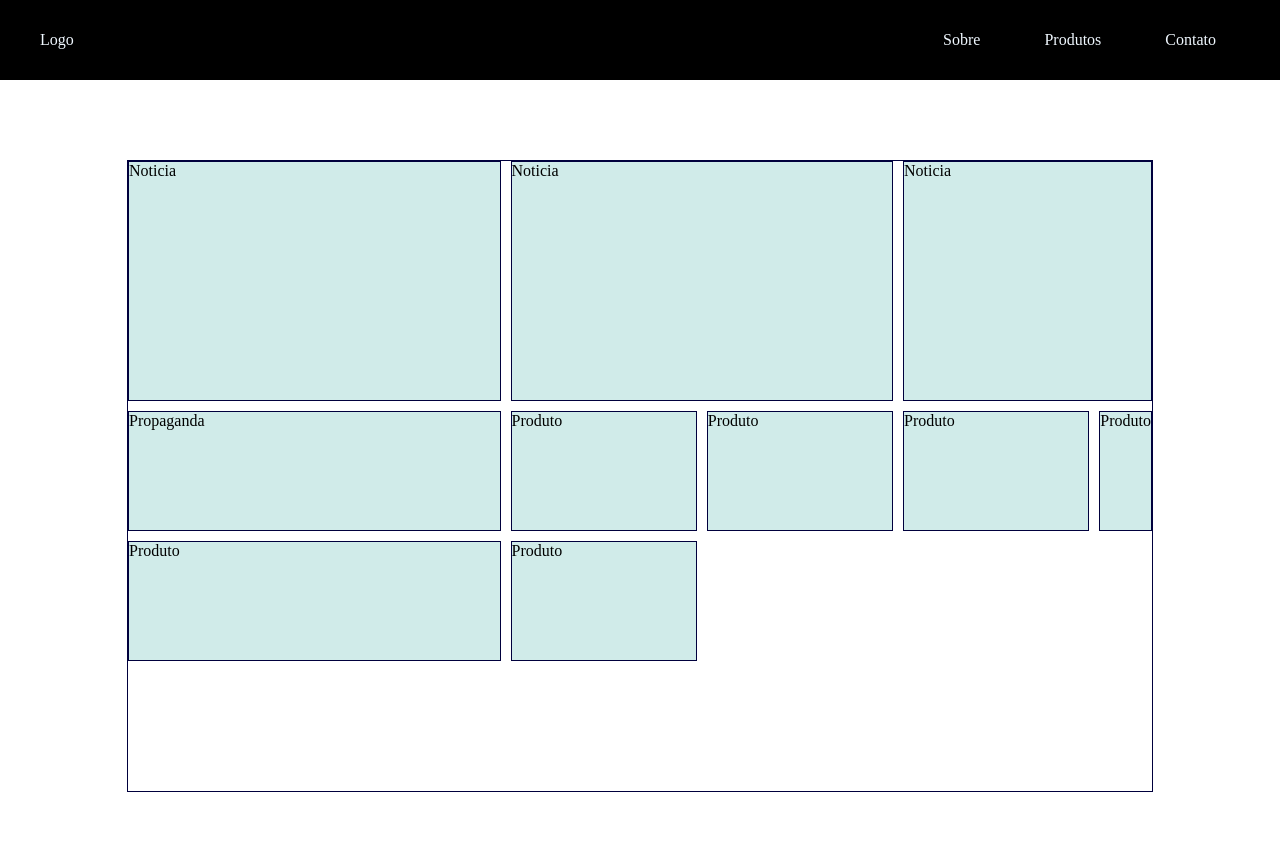
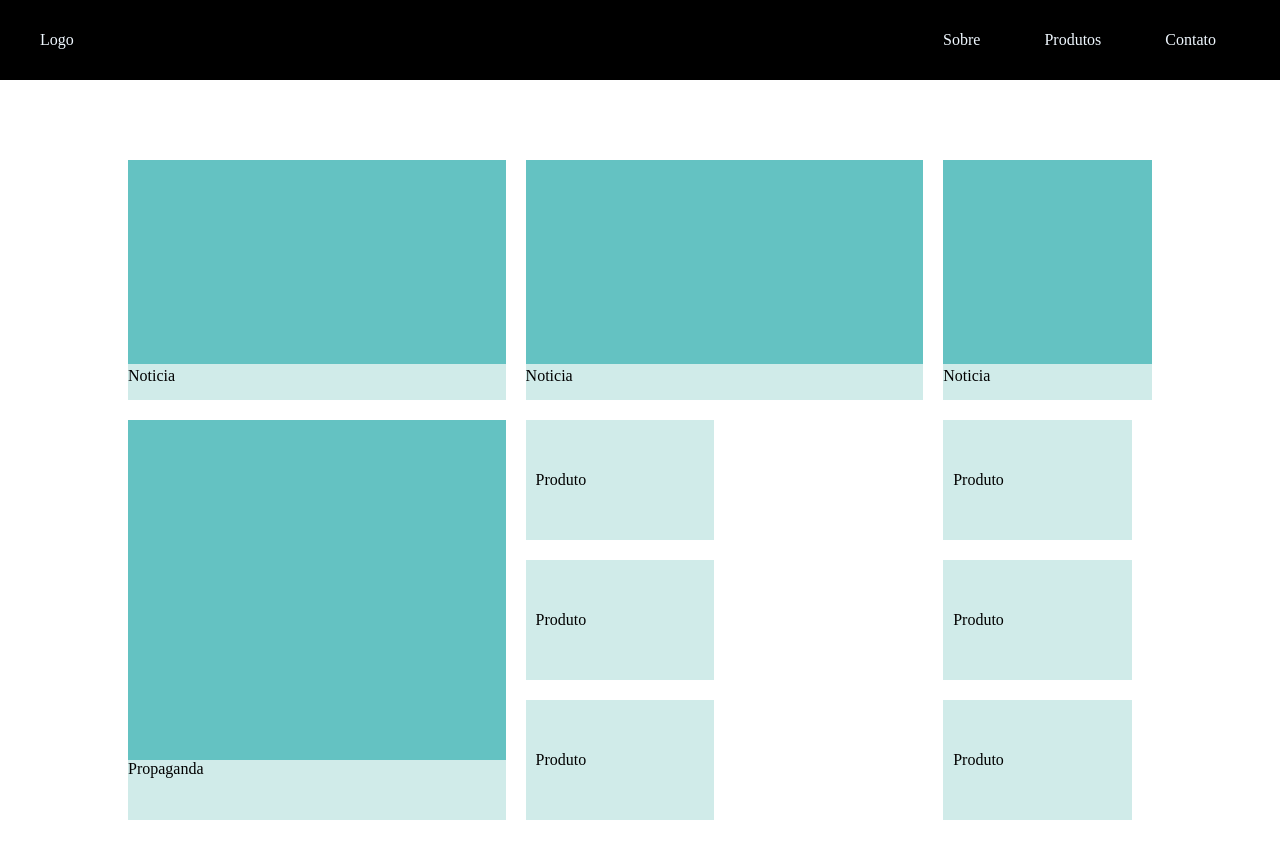
Before and after one commit to MatheusxNunes/aprendendo-grid, a plain HTML site: page atividade.html in a window 1280 px wide. Drawn offline with Linux system fonts and the light colour scheme.

Commit message:
terminando o css

```diff
--- a/atividade.css
+++ b/atividade.css
@@ -28,19 +28,17 @@ nav{
     background-color: gray;
 }
 
-div{
-    border: 1px solid rgb(0, 0, 61);
-}
 .container > div{
     background-color: rgb(208, 235, 233);
 }
+
 .container{
    display: grid;
    grid-template-columns: 2fr repeat(3, 1fr);
    grid-template-rows: 30vh repeat(3, 15vh);
    width: 80vw;
    margin: 10vh auto;
-   gap: 10px;
+   gap: 20px;
 }
 
 .item1{
@@ -58,32 +56,71 @@ div{
     grid-column: 4/6;
 }
 
-
-
-/*.item1{
-    background-color: gray;
-    grid-row-start: 1;
-    grid-row-end: 3;
-    grid-column-start: 1;
-    grid-column-end: 2;
+.item4{
+    grid-column: 1/2;
+    grid-row: 2/-1;
 }
 
-.item2{
-    background-color: gray;
-    grid-row-start: 1 ;
-    grid-row-end:  3;
-    grid-column-start: 2;
-    grid-column-end: 3;
+.item5{
+    grid-row: 2/3;
+    grid-column: 2/3;
+    display: flex;
+    align-items: center;
+    gap: 10px;
 }
 
-.item3{
-    background-color: gray;
-    grid-row-start: 1 ;
-    grid-row-end: 3;
-    grid-column-start: 3;
-    grid-column-end: 4;
+.item6{
+    grid-row: 3/4;
+    grid-column: 2/3;
+    display: flex;
+    align-items: center;
+    gap: 10px;
 }
 
-.item4{
-    background-color: aqua;
-}/*
+.item7{
+    grid-row: 4/5;
+    grid-column: 2/3;
+    display: flex;
+    align-items: center;
+    gap: 10px;
+}
+
+.item8{
+    grid-row: 2/3;
+    grid-column: 4/5;
+    display: flex;
+    align-items: center;
+    gap: 10px;
+}
+
+.item9{
+    grid-row: 3/4 ;
+    grid-column: 4/5;
+    display: flex;
+    align-items: center;
+    gap: 10px;
+}
+
+.item10{
+    grid-row: 4/5;
+    grid-column: 4/5;
+    display: flex;
+    align-items: center;
+    gap: 10px;
+}
+
+.texto{
+    margin-top: 3px;
+}
+
+.imagem{
+    background-color:rgb(100, 194, 194);
+    width: 100%;
+    height: 85%
+}
+
+.produto{
+    height: 100%;
+    width: 45%;
+    background-color:rgb(103, 192, 192);
+}
--- a/atividade.html
+++ b/atividade.html
@@ -17,16 +17,50 @@
     </header>
 
     <div class="container">
-        <div class="item1">Noticia</div>
-        <div class="item2">Noticia</div>
-        <div class="item3">Noticia</div>
-        <div class="item4">Propaganda</div>
-        <div class="item5">Produto</div>
-        <div class="item6">Produto</div>
-        <div class="item7">Produto</div>
-        <div class="item8">Produto</div>
-        <div class="item9">Produto</div>
-        <div class="item10">Produto</div>
+        <div class="item1">
+            <div class="imagem"></div>
+            <div class="texto">Noticia</div>
+        </div>
+
+        <div class="item2">
+            <div class="imagem"></div>
+            <div class="texto">Noticia</div>
+        </div>
+
+        <div class="item3">
+            <div class="imagem"></div>
+            <div class="texto">Noticia</div>
+        </div>
+
+        <div class="item4">
+            <div class="imagem"></div>
+            <div class="texto-propaganda">Propaganda</div>
+        </div>
+
+        <div class="item5">
+            <div class="Produto"></div>
+            <div class="texto-produto">Produto</div>
+        </div>
+        <div class="item6">
+            <div class="Produto"></div>
+            <div class="texto-produto">Produto</div>
+        </div>
+        <div class="item7">
+            <div class="Produto"></div>
+            <div class="texto-produto">Produto</div>
+        </div>
+        <div class="item8">
+            <div class="Produto"></div>
+            <div class="texto-produto">Produto</div>
+        </div>
+        <div class="item9">
+            <div class="Produto"></div>
+            <div class="texto-produto">Produto</div>
+        </div>
+        <div class="item10">
+            <div class="Produto"></div>
+            <div class="texto-produto">Produto</div>
+        </div>
     </div>
 
 </body>
```
